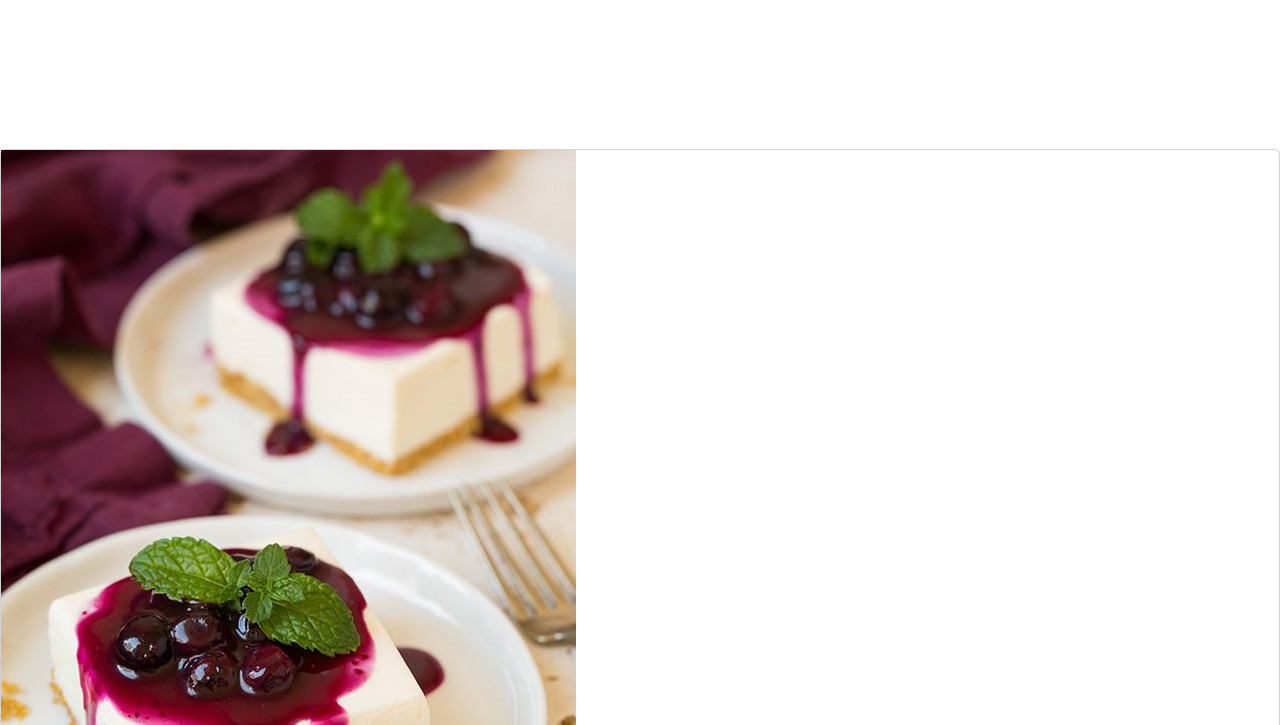
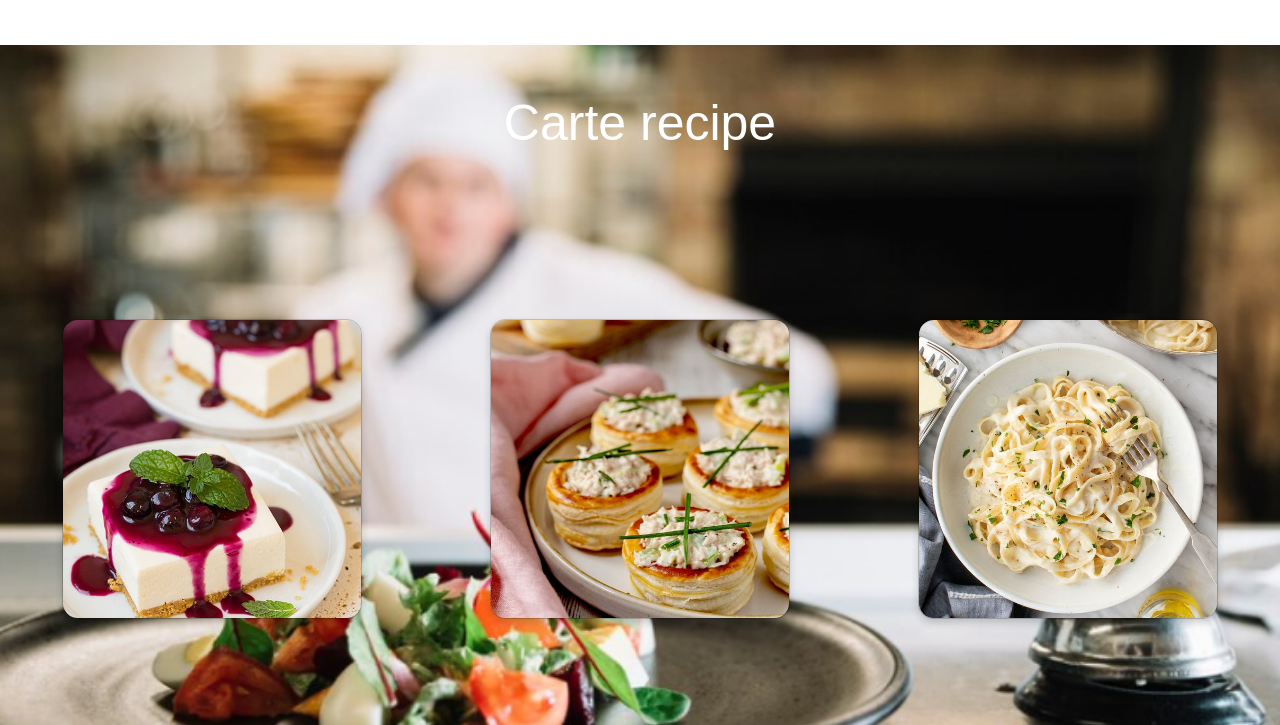
Before and after one commit to manbarmohamed/cooking_Room-_Plateforme-, a plain HTML site: page index.html in a window 1280 px wide. Shown: the part 915-1640 px from the top of the page. Drawn offline with nearby package versions, Linux system fonts and the light colour scheme.

Commit message:
style-card

```diff
--- a/style.css
+++ b/style.css
@@ -11,3 +11,90 @@
     width: 70%;
     margin: 0 auto;
   }
+
+  /* Card */
+
+  .why-us {
+    background: url(images/Bg.png) no-repeat top right/cover;
+    width: 100%;
+    height: 797px;
+  }
+  .why-us h1{
+    font-size: 50px;
+    font-weight: 500;
+  }
+ .Tcard {
+    /* display: grid;
+      justify-items: center; */
+    display: flex;
+    justify-content: space-around;
+    gap: 5px;
+    margin-top: 13%;
+
+  }
+
+  .card {
+    background-color: transparent;
+    width: 300px;
+    height: 300px;
+    perspective: 1000px;
+    border-radius: 5%;
+  }
+
+  .flip-card {
+    position: relative;
+    width: 100%;
+    height: 100%;
+    text-align: center;
+    transition: transform 0.6s;
+    transform-style: preserve-3d;
+    box-shadow: 0 4px 8px 0 rgba(0, 0, 0, 0.2);
+    border-radius: 5%;
+  }
+
+  .card:hover .flip-card {
+    transform: rotateY(180deg);
+  }
+
+  .card-front,
+  .card-back {
+    position: absolute;
+    width: 100%;
+    height: 100%;
+    -webkit-backface-visibility: hidden;
+    backface-visibility: hidden;
+  }
+  .card-front img {
+    width: 100%;
+    height: 100%;
+    object-fit: cover;
+    border-radius: 5%;
+  }
+
+  .card-back {
+    background-color: #ebe9e6;
+    color: rgb(13, 13, 13);
+    transform: rotateY(180deg);
+    border-radius: 5%;
+    opacity: 0.5;
+  }
+  .card-back h4 {
+    font-size: 24px;
+    font-weight: 600;
+    padding-top: 20%;
+  }
+  .card-back p {
+    letter-spacing: 1px;
+    font-size: 20px;
+    text-align: center;
+  }
+
+  li {
+    text-align: left;
+  }
+h5{
+  text-align: left;
+  margin-left: 5%;
+  margin-top: 5%;
+  font-weight: bold;
+}
```
